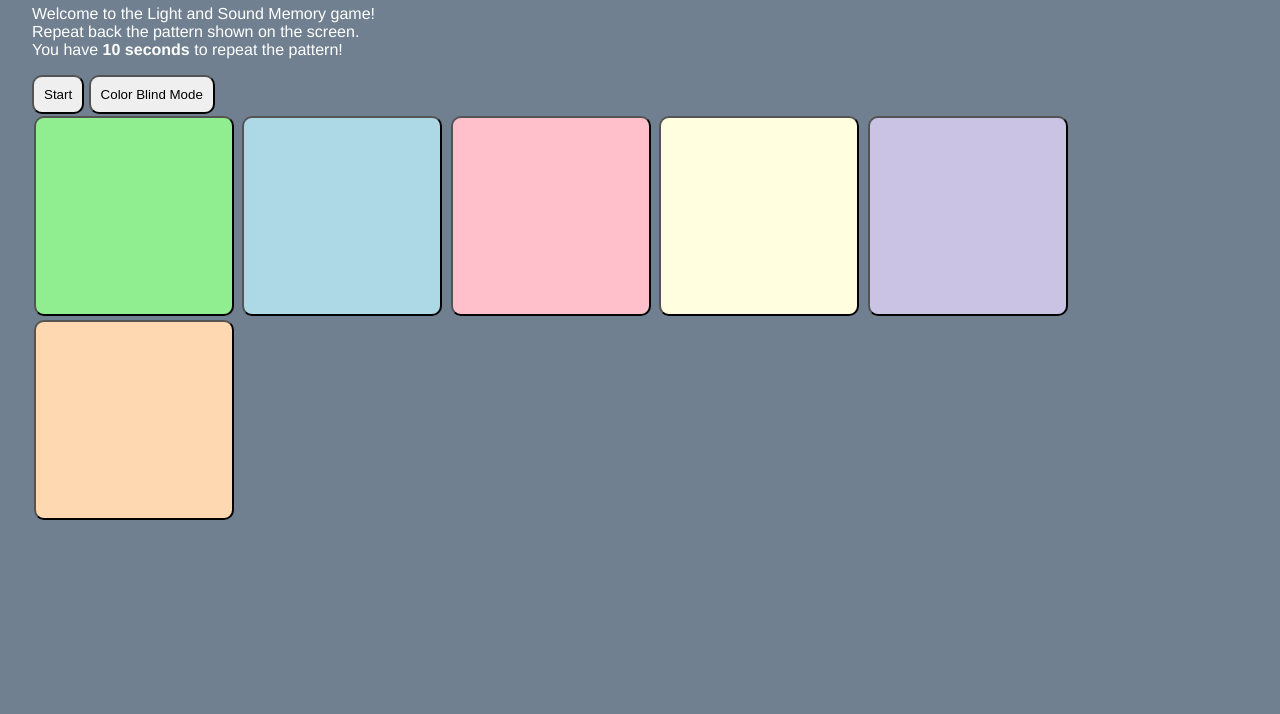
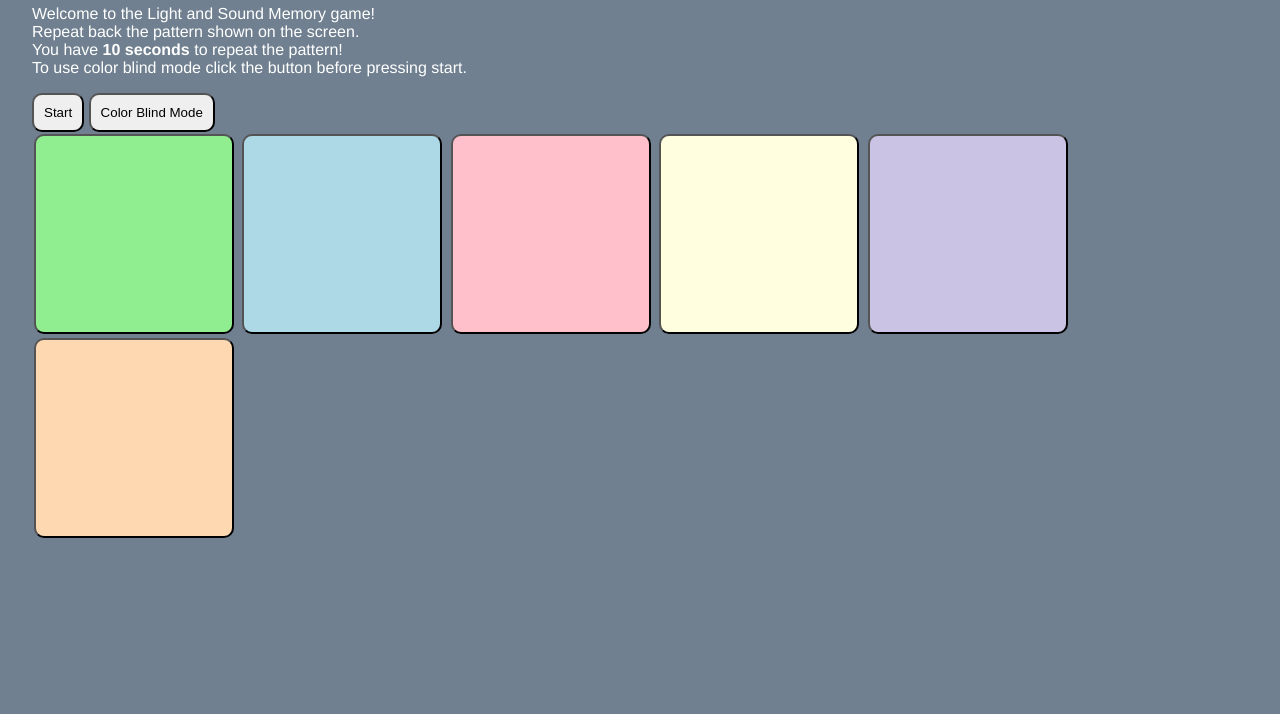
Before and after one commit to madihabdul/light-memory-game, a plain HTML site: page index.html in a window 1280 px wide. Shown: the part 86-800 px from the top of the page. Drawn offline with Linux system fonts and the light colour scheme.

Commit message:
Update index.html

```diff
--- a/index.html
+++ b/index.html
@@ -18,7 +18,7 @@
 
     <p>
       Welcome to the Light and Sound Memory game! <br>Repeat back the pattern shown on the screen.<br>
-      You have <b>10 seconds</b> to repeat the pattern!
+      You have <b>10 seconds</b> to repeat the pattern! <br> To use color blind mode click the button before pressing start.
     </p>
 
     <button id="startBtn" onclick = "startGame()">
```
